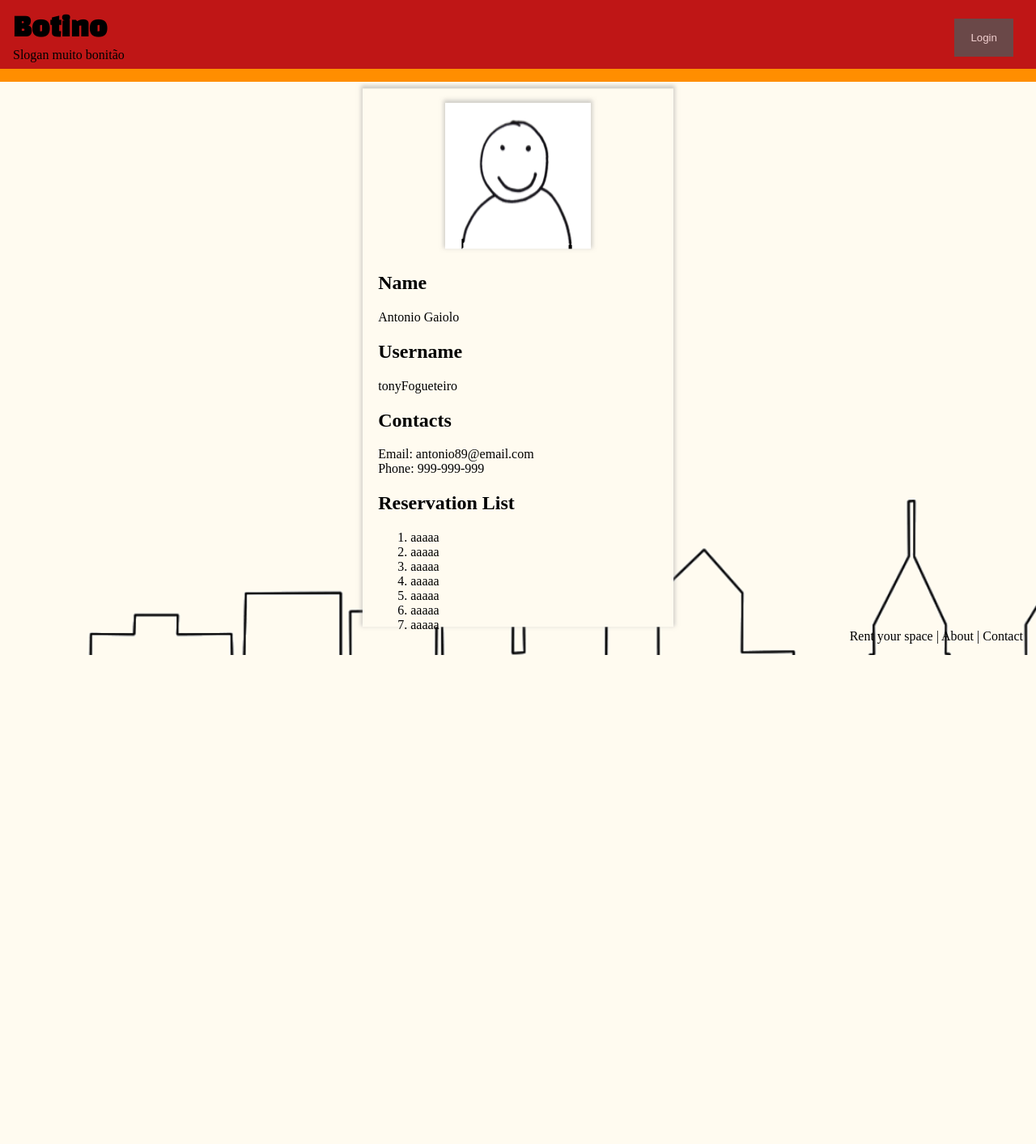
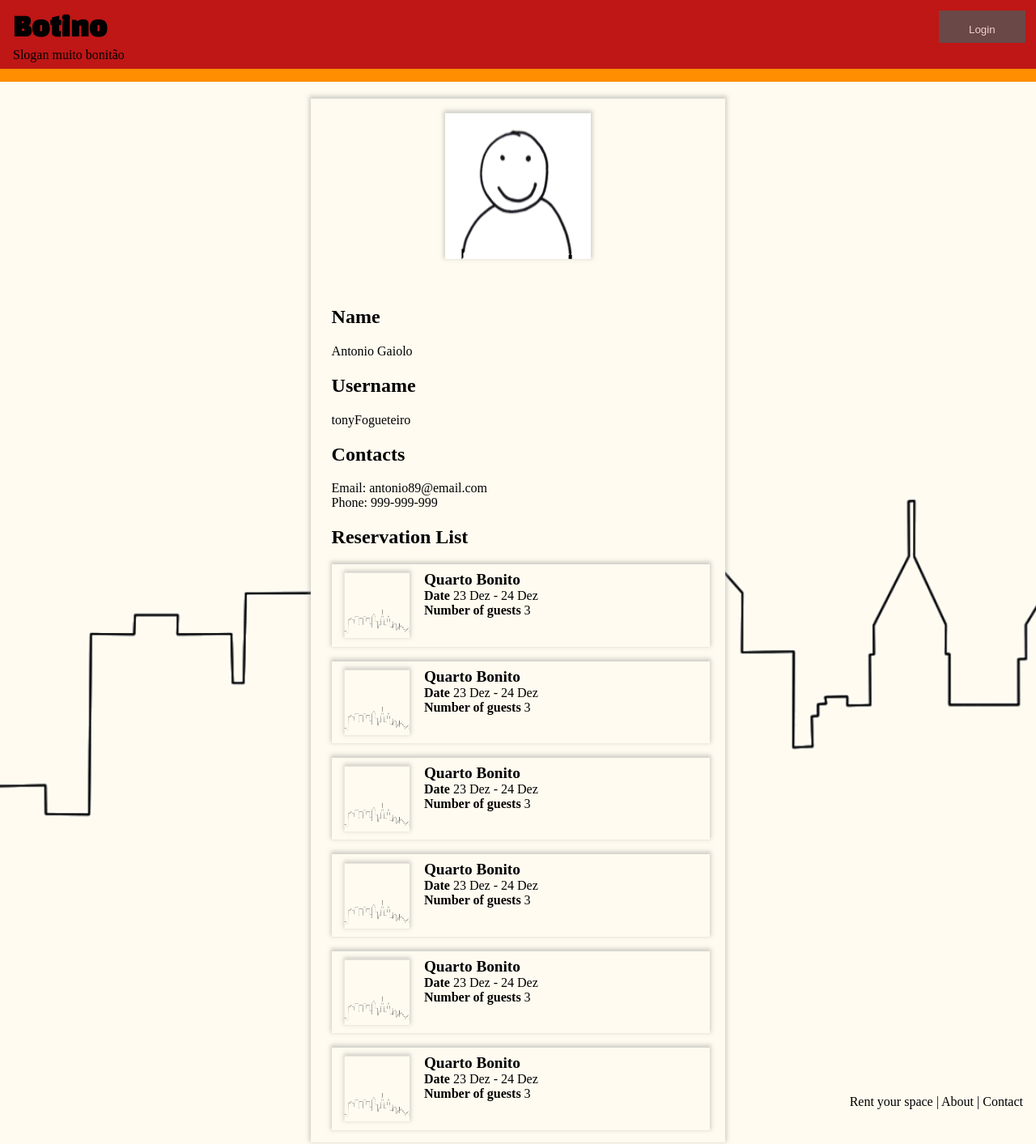
Before and after one commit to daviddinis/LTW-FEUP-PROJ, a PHP site: page /pages/user.php in a window 1280 px wide. Shown: the whole page at 81% size. Before the commit the page ends 809 px from the top, so only its background shows below. Run offline with PHP 8.4, Linux system fonts and the light colour scheme.

Commit message:
Updated userProfile and added Reservation Lists

```diff
--- a/css/style.css
+++ b/css/style.css
@@ -17,7 +17,7 @@ h1 {
 	padding-bottom: 0.1em;
 }
 
-.topnav>p {
+.topnav > p {
 	margin: 0em;
 	padding-left: 1em;
 }
@@ -27,7 +27,7 @@ h1 {
 	background: #bf1616;
 	margin: 0em;
 	padding: 0em;
-
+	width: 100%;
 }
 
 .descrip {
@@ -46,7 +46,7 @@ h1 {
 	color: black;
 }
 
-.descrip>p {
+.descrip > p {
 	margin: 1em;
 }
 
@@ -63,23 +63,18 @@ h1 {
 	box-shadow: 0px -2px 5px 2px rgba(161, 161, 161, 0.51);
 }
 
-.searchbox>h2 {
+.searchbox > h2 {
 	margin: 1em;
 }
 
 input {
-
 	font: 400 13.3333px Arial;
-
 }
-
 
 .searchbox form * {
 	margin: 0.1em;
-  padding: .4em;
+	padding: 0.4em;
 }
-
-#searchbuttom {}
 
 /* BODY */
 
@@ -87,6 +82,7 @@ body {
 	margin: 0em;
 	background-image: url("../1334321.png");
 	background-color: #fffbf0;
+	width: 100%;
 }
 
 .wrapper {
@@ -109,8 +105,6 @@ body {
 	text-decoration: none;
 }
 
-
-
 .overlay {
 	position: fixed;
 	display: none;
@@ -119,7 +113,7 @@ body {
 	width: 100%;
 	height: 100%;
 	background-color: black;
-  background-color: rgba(0, 0, 0, .75)
+	background-color: rgba(0, 0, 0, 0.75);
 }
 
 .open-button {
@@ -129,17 +123,17 @@ body {
 	border: none;
 	cursor: pointer;
 	opacity: 0.8;
-  position: fixed;
-  top: 23px;
-  right: 28px;
-
+	grid-area: 1 / 2 / span 1 / span 1;
+	position: absolute;
+	right: 1em;
+	top: 1em;
+	width: 8em;
+	height: 3em;
 }
 
-p>a {
+p > a {
 	cursor: pointer;
-
 }
-
 
 a:hover {
 	border: 1px solid;
@@ -165,8 +159,8 @@ a:hover {
 }
 
 /* Full-width input fields */
-.form-container input[type=text],
-.form-container input[type=password] {
+.form-container input[type="text"],
+.form-container input[type="password"] {
 	width: 90%;
 	padding: 15px;
 	margin: 5px 0 22px 0;
@@ -175,15 +169,15 @@ a:hover {
 }
 
 /* When the inputs get focus, do something */
-.form-container input[type=text]:focus,
-.form-container input[type=password]:focus {
+.form-container input[type="text"]:focus,
+.form-container input[type="password"]:focus {
 	background-color: rgb(161, 161, 161);
 	outline: none;
 }
 
 /* Set a style for the submit/login button */
 .form-container .btn {
-  background-color: #4CAF50;
+	background-color: #4caf50;
 	color: white;
 	padding: 16px 20px;
 	border: none;
@@ -192,7 +186,6 @@ a:hover {
 	margin-bottom: 10px;
 	opacity: 0.8;
 }
-
 
 /* Add some hover effects to buttons */
 .form-container .btn:hover,
@@ -205,8 +198,11 @@ a:hover {
 	grid-area: 2 / 1 / span 1 / span 2;
 	position: relative;
 	left: 50%;
-  transform: translate(-50%,2%);
-  width: 30%;
+	transform: translate(-50%, 2%);
+	width: 40%;
+	min-width: 30em;
+	height: 104%;
+
 	-webkit-box-shadow: 0px -2px 5px 2px rgba(161, 161, 161, 0.51);
 	-moz-box-shadow: 0px -2px 5px 2px rgba(161, 161, 161, 0.51);
 	box-shadow: 0px -2px 5px 2px rgba(161, 161, 161, 0.51);
@@ -215,7 +211,7 @@ a:hover {
 .profile img {
 	position: relative;
 	left: 50%;
-  transform: translate(-50%,10%);
+	transform: translate(-50%, 10%);
 
 	-webkit-box-shadow: 0px -2px 5px 2px rgba(161, 161, 161, 0.51);
 	-moz-box-shadow: 0px -2px 5px 2px rgba(161, 161, 161, 0.51);
@@ -224,11 +220,49 @@ a:hover {
 .profile i {
 	position: relative;
 	left: 35%;
-  top:2%;
+	top: 2%;
 }
 .userInfo {
 	position: relative;
 	left: 50%;
-  transform: translate(-45%,5%);
+	transform: translate(-45%, 5%);
+}
+
+.reservation {
+	display: grid;
+	grid-template-columns: 0.3fr 1fr;
+	grid-template-rows: 1fr;
+	width: 90%;
+	height: 95px;
+	-webkit-box-shadow: 0px -2px 5px 2px rgba(161, 161, 161, 0.51);
+	-moz-box-shadow: 0px -2px 5px 2px rgba(161, 161, 161, 0.51);
+	box-shadow: 0px -2px 5px 2px rgba(161, 161, 161, 0.51);
+	padding: 0.2em;
+}
+
+.reservation img {
+	grid-area: 1 / 1 / span 1 / span 1;
+	position: relative;
+	left: 50%;
+}
+
+.reservationInfo {
+	grid-area: 1 / 2 / span 1 / span 1;
+	margin: .3em;
 
 }
+
+.reservationInfo > label:nth-child(1) {
+	font-weight: bold;
+	font-size: 1.2em;
+
+}
+
+.reservationInfo > br:nth-child(2){
+	display: block;
+	margin: .6em;
+ }
+
+.reservationInfo > label {
+	font-weight: bold;
+}
--- a/template/tpl_common.php
+++ b/template/tpl_common.php
@@ -18,7 +18,7 @@
     <div class="wrapper">
         <div class="topnav">
             <header>
-                <h1><a href=#HOMEPAGE></i> Botino</a></h1>
+                <h1><a href="../index.php"></i> Botino</a></h1>
             </header>
             <p> Slogan muito bonitão</p>
             <hr>
--- a/template/tpl_profile.php
+++ b/template/tpl_profile.php
@@ -13,25 +13,27 @@
         <label>Phone: </label>999-999-999<br>
 
         <h2>Reservation List</h2>
-            <ol>
-                <li>aaaaa</li>
-                <li>aaaaa</li>
-                <li>aaaaa</li>
-                <li>aaaaa</li>
-                <li>aaaaa</li>
-                <li>aaaaa</li>
-                <li>aaaaa</li>
-            </ol>
+        <?php draw_reservation()?><br>
+        <?php draw_reservation()?><br>
+        <?php draw_reservation()?><br>
+        <?php draw_reservation()?><br>
+        <?php draw_reservation()?><br>
+        <?php draw_reservation()?><br>
     </div>
 </div>
 <?php
 }?>
 
 
-<?php function draw_() //get_user(id) do url
+<?php function draw_reservation() //get_reservation($res)
 {?>
-    <div class="profile">
-
+<div class="reservation">
+    <img src="../1334321.png" alt="Room photo" width="80" height="80">
+    <div class="reservationInfo">
+        <label>Quarto Bonito</label><br>
+        <label>Date</label> 23 Dez - 24 Dez<br>
+        <label>Number of guests</label> 3<br>
+    </div>
 </div>
 <?php
 }?>
```
Lines whose indentation alone changed are shown as unchanged.
